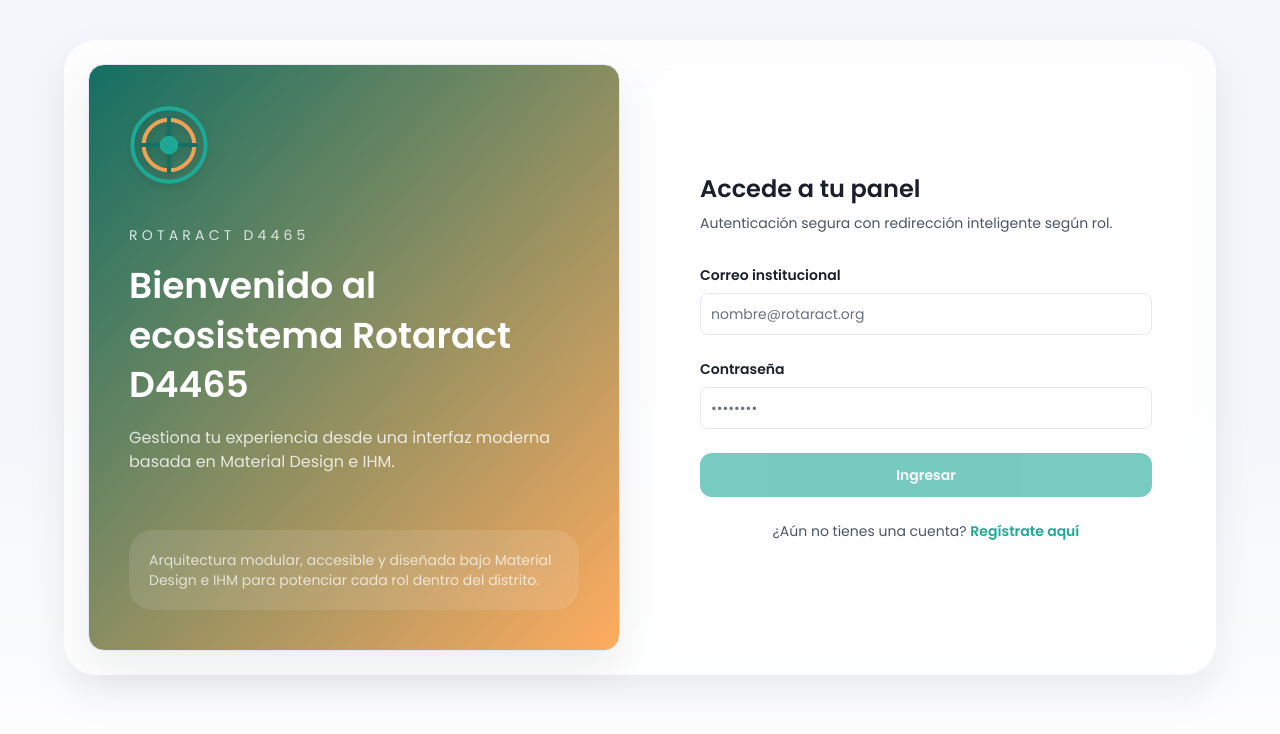
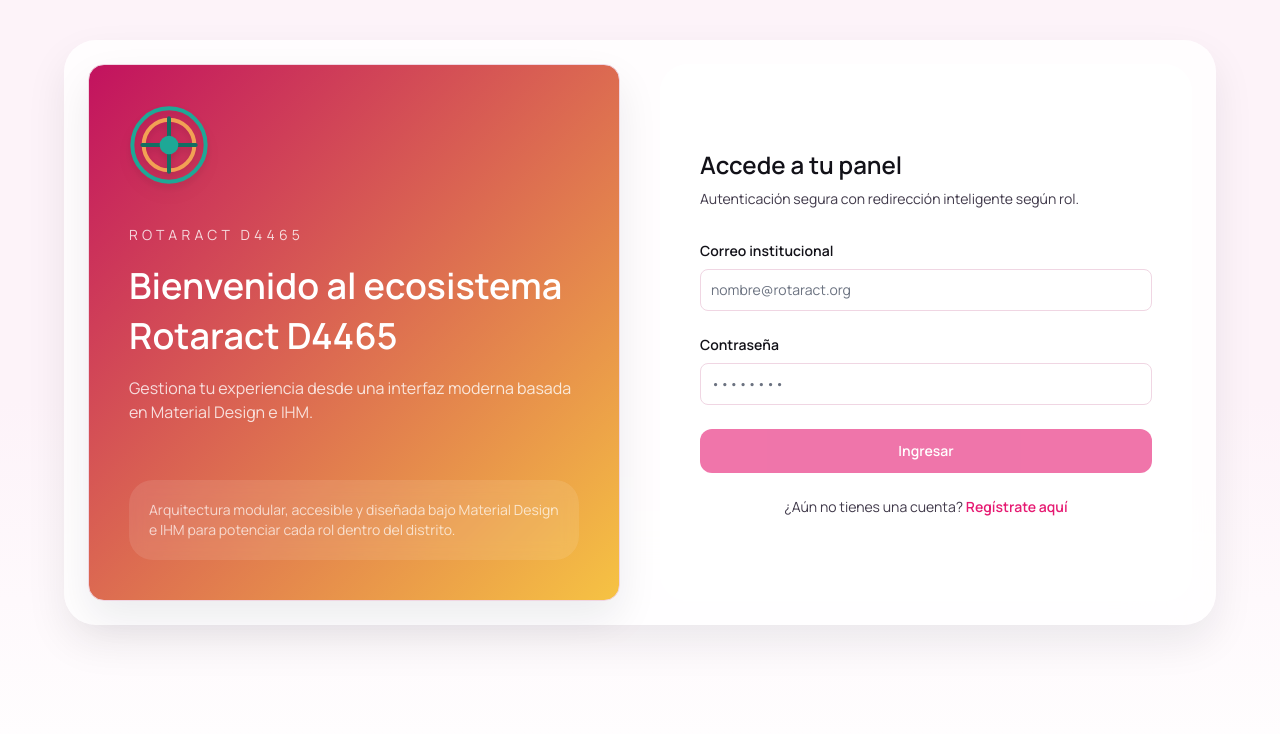
Before and after one commit to JoanSolignac/rotaract_d4465_front, a React (Vite) app: page /auth/login in a window 1280 px wide. Shown: the top 734 px of the page. Built offline with nearby package versions, Linux system fonts and the light colour scheme.

Commit message:
update: integración de los colores del rotaract

```diff
--- a/src/assets/theme.css
+++ b/src/assets/theme.css
@@ -1,28 +1,34 @@
 :root {
-  --primary: #1ea896;
-  --primary-dark: #136f63;
-  --secondary: #7b61ff;
-  --accent: #ffac5f;
+  /* Rotaract palette */
+  --primary: #e61a72;
+  --primary-dark: #c2125f;
+  --secondary: #6b1b5f;
+  --secondary-dark: #4e1346;
+  --accent: #f6c343;
 
-  --text-primary: #1a1f2b;
-  --text-secondary: #4b5566;
+  --text-primary: #121118;
+  --text-secondary: #40394a;
+  --text-muted: #6b6474;
 
   --bg-surface: #ffffff;
-  --bg-soft: #f4f6fb;
-  --bg-panel: #fdfdff;
+  --bg-soft: #fdf3f9;
+  --bg-panel: #ffffff;
 
-  --border-subtle: #e5e9f2;
-  --border-strong: #cfd6e4;
+  --border-subtle: #f0d6e3;
+  --border-strong: #d9b2c7;
 
-  --success: #23b89a;
-  --warning: #f6b044;
-  --danger: #eb4b4b;
+  --success: #1c9c6d;
+  --warning: #e4a026;
+  --danger: #e74c3c;
 }
 
 body {
-  font-family: "Poppins", "Inter", system-ui, -apple-system, BlinkMacSystemFont,
+  font-family: "Manrope", "Poppins", system-ui, -apple-system, BlinkMacSystemFont,
     "Segoe UI", sans-serif;
-  background: var(--bg-soft);
+  background: radial-gradient(circle at 20% 20%, #ffe1f0 0, transparent 32%),
+    radial-gradient(circle at 80% 10%, #f7d5ff 0, transparent 28%),
+    radial-gradient(circle at 50% 90%, #ffe9d6 0, transparent 35%),
+    var(--bg-soft);
   color: var(--text-primary);
   margin: 0;
   min-height: 100vh;
@@ -30,6 +36,6 @@ body {
 
 .material-surface {
   background: var(--bg-panel);
-  border-radius: 1rem;
-  box-shadow: 0 20px 60px rgba(5, 9, 18, 0.45);
+  border-radius: 1.5rem;
+  box-shadow: 0 25px 80px rgba(38, 15, 35, 0.12);
 }
--- a/src/index.css
+++ b/src/index.css
@@ -1,4 +1,4 @@
-@import url("https://fonts.googleapis.com/css2?family=Inter:wght@400;500;600&family=Poppins:wght@400;500;600;700&display=swap");
+@import url("https://fonts.googleapis.com/css2?family=Manrope:wght@400;500;600;700&family=Poppins:wght@400;500;600;700&display=swap");
 @import "./assets/theme.css";
 
 @tailwind base;
@@ -65,5 +65,5 @@ button:disabled,
 }
 
 .page-container {
-  @apply min-h-screen bg-gradient-to-br from-bg-soft via-bg-soft to-bg-surface px-4 py-10;
+  @apply min-h-screen px-4 py-10;
 }
--- a/src/pages/dashboard/components/WelcomePanel.tsx
+++ b/src/pages/dashboard/components/WelcomePanel.tsx
@@ -11,8 +11,9 @@ export const WelcomePanel = ({
   description,
   hint,
 }: WelcomePanelProps) => (
-  <section className="rounded-3xl bg-white p-6 shadow-card ring-1 ring-border-subtle">
-    <p className="text-xs font-semibold uppercase tracking-widest text-primary">
+  <section className="relative overflow-hidden rounded-3xl bg-gradient-to-br from-primary/8 via-white to-secondary/5 p-6 shadow-card ring-1 ring-border-subtle">
+    <div className="absolute inset-y-0 right-0 w-1/3 translate-x-10 rounded-full bg-primary/10 blur-3xl" />
+    <p className="text-xs font-semibold uppercase tracking-[0.3em] text-primary">
       Rol: {roleLabel}
     </p>
     <h1 className="mt-2 text-3xl font-bold text-text-primary">{greeting}</h1>
--- a/tailwind.config.ts
+++ b/tailwind.config.ts
@@ -31,7 +31,7 @@ const config: Config = {
         danger: 'var(--danger)',
       },
       fontFamily: {
-        sans: ['"Inter"', 'system-ui', 'sans-serif'],
+        sans: ['"Manrope"', '"Poppins"', 'system-ui', 'sans-serif'],
       },
       boxShadow: {
         card: '0 18px 40px rgba(7, 48, 37, 0.12)',
```
